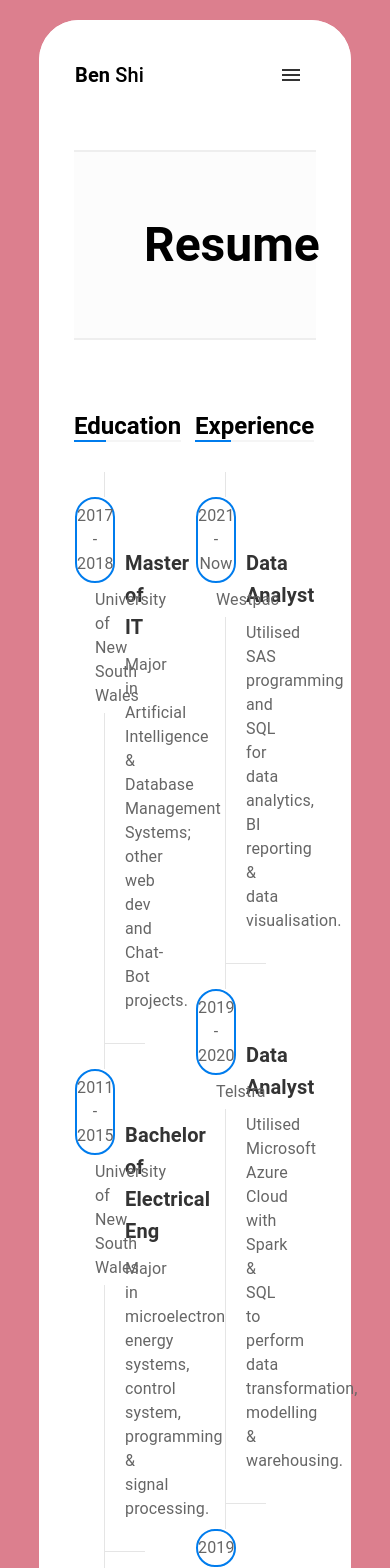
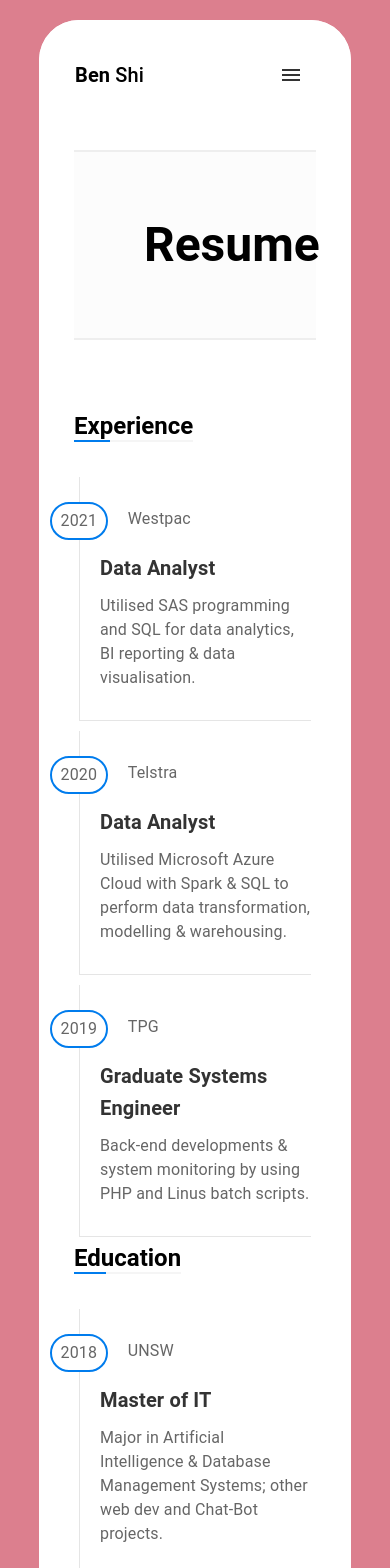
Before and after one commit to bennyoppa/porfolio, a React (Create React App) app: page /resume in a window 390 px wide. Shown: the top 1568 px of the page. Built offline with nearby package versions, Linux system fonts and the light colour scheme.

Commit message:
updated breakpoint and contents

```diff
--- a/src/components/CertCard/CertCard.tsx
+++ b/src/components/CertCard/CertCard.tsx
@@ -20,7 +20,7 @@ const useStyles = makeStyles((theme: Theme) =>
       },
     },
     certIcon: {
-      width: 120,
+      width: "100%",
     },
     certIconWrapper: {
       padding: "5px 0",
--- a/src/components/EduExpCard/EduExpCard.tsx
+++ b/src/components/EduExpCard/EduExpCard.tsx
@@ -17,6 +17,9 @@ const useStyles = makeStyles((theme: Theme) =>
     innerWrapper: {
       paddingLeft: 30,
       paddingRight: 50,
+      [theme.breakpoints.down("sm")]:{
+        padding: 5,
+      }
     },
     cardContent: {
       position: "relative",
@@ -33,7 +36,7 @@ const useStyles = makeStyles((theme: Theme) =>
     },
     cardYear: {
       border: "2px solid #007ced",
-      padding: "5px 0",
+      padding: "5px",
       borderRadius: 20,
       textAlign: "center",
       color: "#666666",
@@ -60,10 +63,10 @@ export default function EduExpCard(props: EduExpCardProps) {
     <div className={classes.innerWrapper}>
       <Grid container className={classes.cardContent}>
         <Grid container xs={12} className={classes.iconWrapper}>
-          <Grid item xs={12} sm={3} className={classes.cardYear}>
+          <Grid item xs={3} className={classes.cardYear}>
             <Typography variant="body1">{year}</Typography>
           </Grid>
-          <Grid item xs={12} sm={9} className={classes.cardLocation}>
+          <Grid item xs={9} className={classes.cardLocation}>
             <Typography variant="body1">{location}</Typography>
           </Grid>
         </Grid>
--- a/src/components/FunFactCard/FunFactCard.tsx
+++ b/src/components/FunFactCard/FunFactCard.tsx
@@ -26,7 +26,7 @@ const useStyles = makeStyles((theme: Theme) =>
       width: 50,
       color: "#007ced",
     },
-    count: {
+    desc: {
       color: "#d5d5d5",
       margin: "0 10px",
     },
@@ -40,14 +40,14 @@ const useStyles = makeStyles((theme: Theme) =>
 interface IFunFactCard {
   card: {
     title: string;
-    count: number;
+    desc: string;
     label: string;
   };
 }
 
 export default function FunFactCard(props: IFunFactCard) {
   const classes = useStyles();
-  const { title, count, label } = props.card;
+  const { title, desc, label } = props.card;
 
   const Icon = icons.find((i) => i.label === label)?.icon;
 
@@ -63,8 +63,8 @@ export default function FunFactCard(props: IFunFactCard) {
           </Typography>
         </Grid>
         <Grid xs={12} item>
-          <Typography variant="h3" className={classes.count}>
-            {count}
+          <Typography variant="h6" className={classes.desc}>
+            {desc}
           </Typography>
         </Grid>
       </Grid>
--- a/src/constants/data.ts
+++ b/src/constants/data.ts
@@ -16,7 +16,7 @@ export interface IData {
       };
       funFacts: {
         funFactsTitle: string;
-        factCards: { title: string; count: number; label: string }[];
+        factCards: { title: string; desc: string; label: string }[];
       };
     };
     resume: {
@@ -109,7 +109,7 @@ const data: IData = {
           {
             title: "Anything",
             subtitle: "Food",
-            content: '"Truffle Fried Rce", "Mango Gelato"',
+            content: '"Truffle Fried Rce"',
           },
         ],
       },
@@ -117,23 +117,23 @@ const data: IData = {
         funFactsTitle: "Fun Facts",
         factCards: [
           {
-            title: "xxx",
-            count: 111,
+            title: "Rubik's Cube",
+            desc: "60 sec",
+            label: "time",
+          },
+          {
+            title: "Gelato",
+            desc: "Mango flavour",
             label: "heart",
           },
           {
-            title: "yyy",
-            count: 222,
-            label: "time",
-          },
-          {
-            title: "zzz",
-            count: 333,
+            title: "Game",
+            desc: "League of Legends",
             label: "star",
           },
           {
-            title: "bbb",
-            count: 444,
+            title: "Coffee",
+            desc: "3 per day",
             label: "coffee",
           },
         ],
@@ -143,43 +143,17 @@ const data: IData = {
       heading: "Resume",
       eduExp: [
         {
-          eduExpType: "Education",
-          cards: [
-            {
-              year: "2017 - 2018",
-              location: "University of New South Wales",
-              title: "Master of IT",
-              description:
-                "Major in Artificial Intelligence & Database Management Systems; other web dev and Chat-Bot projects.",
-            },
-            {
-              year: "2011 - 2015",
-              location: "University of New South Wales",
-              title: "Bachelor of Electrical Eng",
-              description:
-                "Major in microelectronics, energy systems, control system, programming & signal processing.",
-            },
-            {
-              year: "2000",
-              location: "UNSW Global",
-              title: "Foundation Studies",
-              description:
-                "Foundation Studies is an alternative of Year 12 courses for international students.",
-            },
-          ],
-        },
-        {
           eduExpType: "Experience",
           cards: [
             {
-              year: "2021 - Now",
+              year: "2021",
               location: "Westpac",
               title: "Data Analyst",
               description:
                 "Utilised SAS programming and SQL for data analytics, BI reporting & data visualisation.",
             },
             {
-              year: "2019 - 2020",
+              year: "2020",
               location: "Telstra",
               title: "Data Analyst",
               description:
@@ -191,6 +165,32 @@ const data: IData = {
               title: "Graduate Systems Engineer",
               description:
                 "Back-end developments & system monitoring by using PHP and Linus batch scripts.",
+            },
+          ],
+        },
+        {
+          eduExpType: "Education",
+          cards: [
+            {
+              year: "2018",
+              location: "UNSW",
+              title: "Master of IT",
+              description:
+                "Major in Artificial Intelligence & Database Management Systems; other web dev and Chat-Bot projects.",
+            },
+            {
+              year: "2015",
+              location: "UNSW",
+              title: "Bachelor of Electrical Eng",
+              description:
+                "Major in microelectronics, energy systems, control system, programming & signal processing.",
+            },
+            {
+              year: "2000",
+              location: "UNSW Global",
+              title: "Foundation Studies",
+              description:
+                "Foundation Studies is an alternative of Year 12 courses for international students.",
             },
           ],
         },
--- a/src/pages/Resume/Resume.tsx
+++ b/src/pages/Resume/Resume.tsx
@@ -74,7 +74,7 @@ const Resume = (props: any) => {
       <section className={classes.eduExpSection}>
         <Grid container>
           {eduExp.map((e, i) => (
-            <Grid item xs={6} key={i}>
+            <Grid item xs={12} sm={6} key={i}>
               <Typography variant="h5" className={classes.sectionTitle}>
                 <b>{e.eduExpType}</b>
               </Typography>
@@ -98,7 +98,7 @@ const Resume = (props: any) => {
           </Grid>
           <Grid container className={classes.cardGroup}>
             {certs.certCards.map((card, i) => (
-              <Grid item xs={6} key={i}>
+              <Grid item xs={12} sm={6} key={i}>
                 <CertCard card={card} />
               </Grid>
             ))}
@@ -108,7 +108,7 @@ const Resume = (props: any) => {
       <section className={classes.skillSection}>
         <Grid container>
           {skills.map((s, i) => (
-            <Grid item xs={6} key={i}>
+            <Grid item xs={12} sm={6} key={i}>
               <Typography variant="h5" className={classes.sectionTitle}>
                 {s.type}
               </Typography>
```
